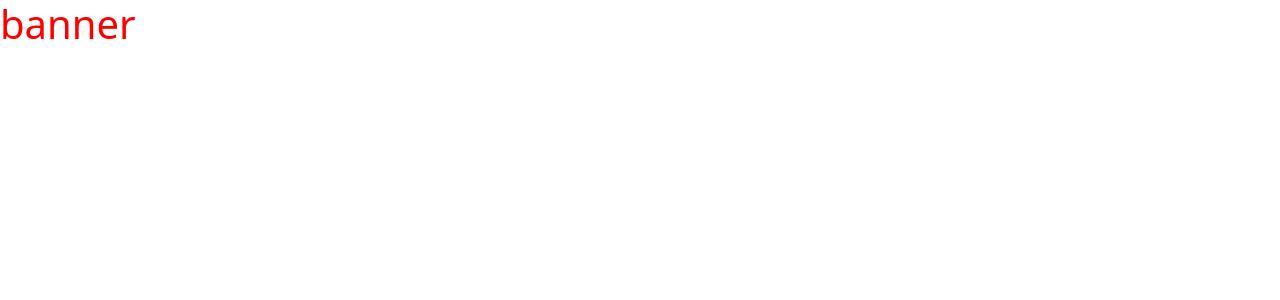
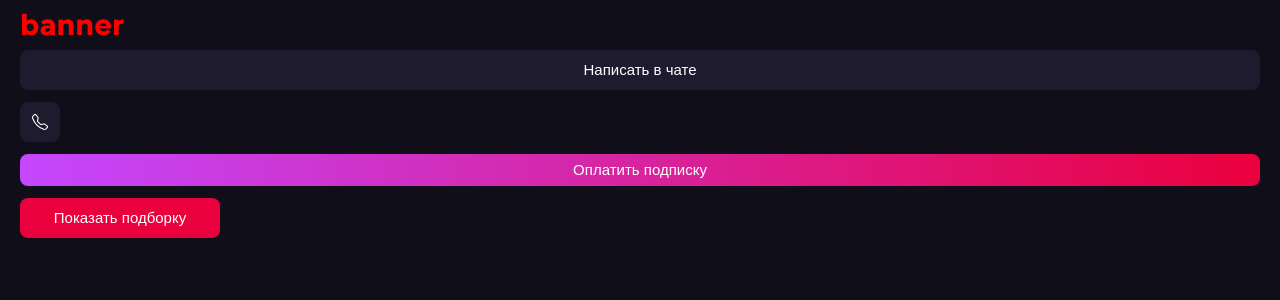
Before and after one commit to sergeyhist/ivi-clone, a Next.js app: page / in a window 1280 px wide. Shown: the top 300 px of the page. Built offline with nearby package versions, Linux system fonts and the light colour scheme.

Commit message:
feat: add customButton componenet

```diff
--- a/package.json
+++ b/package.json
@@ -19,6 +19,7 @@
     "next": "13.3.0",
     "react": "18.2.0",
     "react-dom": "18.2.0",
+    "react-icons": "^4.8.0",
     "react-redux": "^8.0.5",
     "sass": "^1.62.0",
     "typescript": "5.0.4"
--- /dev/null
+++ b/src/UI/customButton/CustomButton.module.sass
@@ -0,0 +1,51 @@
+@use '/src/styles/_vars.sass' as vars
+
+@mixin flexDef
+  display: flex
+  align-items: center
+  justify-content: center
+
+.btn
+  @include flexDef
+  height: 40px
+  cursor: pointer
+  background: #1f1b2e
+  border: 1px solid #1f1b2e
+  border-radius: 8px
+  color: white
+  padding: 9px 15px
+  font-size: vars.$fontsize
+  line-height: 20px
+  font-weight: 500
+
+  &:focus-visible
+    outline: 0
+
+  &:hover, &:focus-visible
+    background: #2e2844
+    border-color: #2e2844
+
+  &__content
+    @include flexDef
+    width: 100%
+
+  &_icon
+    width: 40px
+    padding: 0
+
+  &_purple
+    height: 32px
+    background: linear-gradient(270deg,#ea003d 0,#c447ff 100%)
+    border: transparent
+    padding: 7px 11px
+
+    &:hover, &:focus-visible
+      background: linear-gradient(270deg,#ea003d 0,#c447ff 100%)
+
+  &_red
+    background: vars.$accent
+    border: vars.$accent
+
+    &:hover, &:focus-visible
+      background: #ff0f4d
+      border-color: #ff0f4d
--- a/src/UI/customButton/CustomButton.tsx
+++ b/src/UI/customButton/CustomButton.tsx
@@ -1,28 +1,40 @@
-import { ReactNode } from "react";
-import css from "./CustomButton.module.scss";
+import { FC, ReactNode } from "react";
+import styles from "./CustomButton.module.sass";
 
-export const CustomButton = ({
-  text,
-  icon,
-  clickCallback,
-  theme,
-  padding,
-}: {
+interface CustomButtonProps {
+  children: ReactNode;
   text?: string;
   icon?: ReactNode;
   clickCallback: () => void;
-  theme?: "deafult" | "purple" | "red";
+  theme?: "deafult" | "purple" | "red" | "icon";
   padding?: string;
   width?: string;
   height?: string;
+  fontSize?: string;
+}
+
+const CustomButton: FC<CustomButtonProps> = ({
+  clickCallback,
+  theme,
+  children,
+  padding,
+  width,
+  height,
+  fontSize,
 }) => {
   return (
     <button
       onClick={clickCallback}
-      className={theme ? css.btn + " " + css.btn_red : css.btn}
+      style={{
+        width: width ? width : '',
+        height: height ? height : '',
+        padding: padding ? padding : ''
+      }}
+      className={theme ? styles.btn + " " + styles[`btn_${theme}`] : styles.btn}
     >
-      {text && <span>{text}</span>}
-      {icon && <span>{icon}</span>}
+      <div className={styles.btn__content}>{children}</div>
     </button>
   );
 };
+
+export default CustomButton;
--- /dev/null
+++ b/src/components/Footer/Footer.module.sass
@@ -0,0 +1,5 @@
+.footer
+  .footer__btns
+    display: flex
+    flex-direction: column
+    gap: 12px
--- a/src/components/Footer/Footer.tsx
+++ b/src/components/Footer/Footer.tsx
@@ -1,9 +1,25 @@
-import React from "react"
+import { FC } from "react";
+import CustomButton from "/src/UI/customButton/CustomButton";
+import styles from "./Footer.module.sass";
+import { BsTelephone } from "react-icons/bs";
 
-const Footer = () => {
+const Footer: FC = () => {
   return (
-    <div></div>
-  )
-}
+    <footer className={styles.footer}>
+      <div className={styles.footer__btns}>
+        <CustomButton clickCallback={() => {}}>Написать в чате</CustomButton>
+        <CustomButton theme="icon" clickCallback={() => {}}>
+          <BsTelephone size={16} />
+        </CustomButton>
+        <CustomButton theme="purple" clickCallback={() => {}}>
+          Оплатить подписку
+        </CustomButton>
+        <CustomButton width="200px" theme="red" clickCallback={() => {console.log('click')}}>
+          Показать подборку
+        </CustomButton>
+      </div>
+    </footer>
+  );
+};
 
 export default Footer;
--- a/src/styles/_config.sass
+++ b/src/styles/_config.sass
@@ -1,6 +1,5 @@
 @import vars
 
-@import 'node_modules/bootstrap/scss/bootstrap-reboot.scss' // Bootstrap Reboot collection
 @import 'node_modules/bootstrap/scss/mixins/_breakpoints.scss' // Bootstrap Breakpoints mixin
 @import 'node_modules/bootstrap/scss/bootstrap-grid.scss' // Optional Bootstrap Grid
 
--- a/src/styles/global.sass
+++ b/src/styles/global.sass
@@ -1,4 +1,27 @@
 @use 'sass:math'
 @use 'sass:color'
+@use 'vars'
+@import config
 
-@import config
+body
+  font-family: vars.$userfont
+  font-size: vars.$fontsize
+  line-height: vars.$lineheight
+  color: vars.$textcolor
+  min-width: 320px
+  position: relative
+  overflow-x: hidden
+  background-color: #100e19
+
+ul
+  list-style: none
+
+*
+  margin: 0
+  padding: 0
+  border: 0
+  box-sizing: border-box
+
+main
+  max-width: 1240px
+  margin: 0 auto
```
Also changed, not shown: src/UI/customButton/CustomButton.module.scss (deleted, +0 -29 lines).
